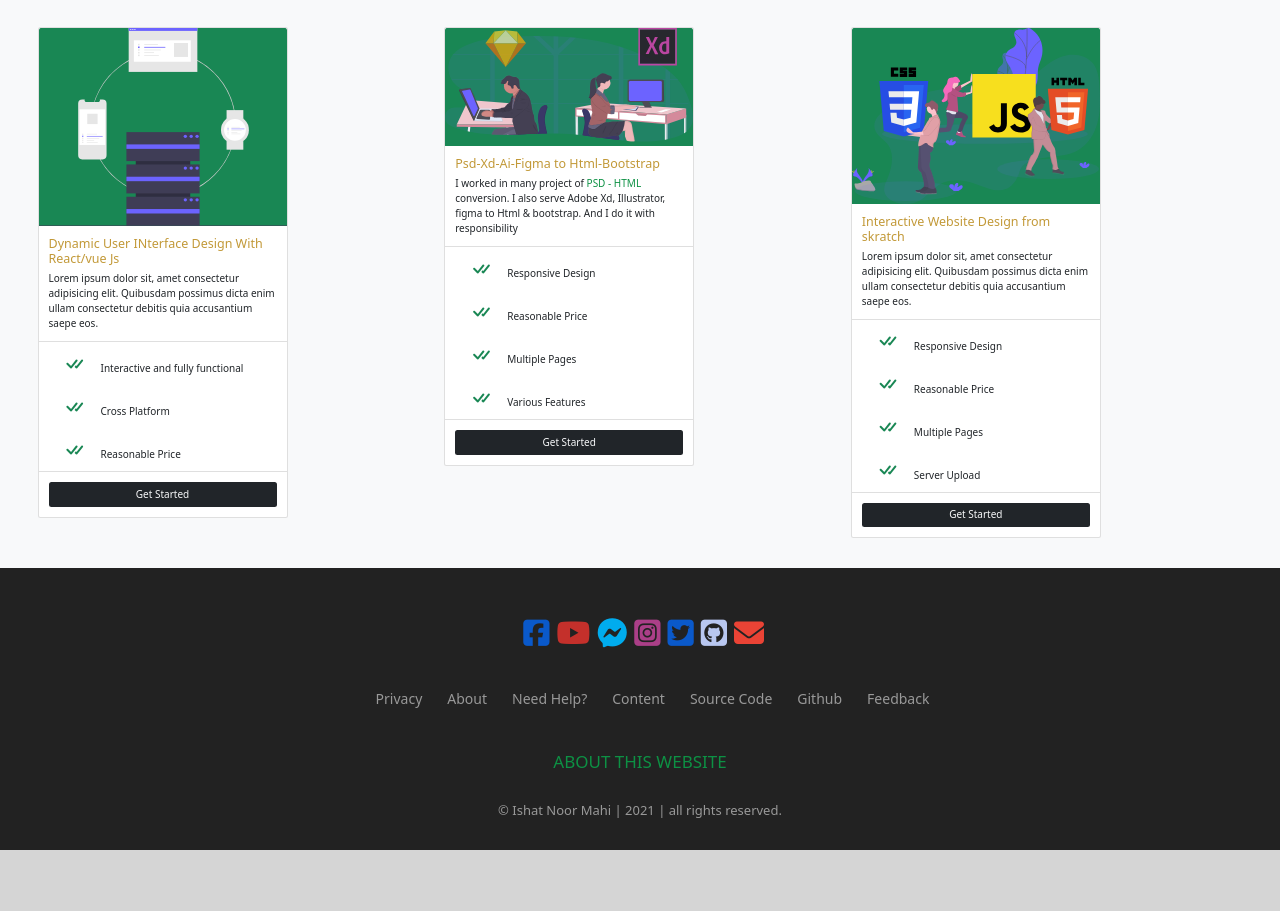
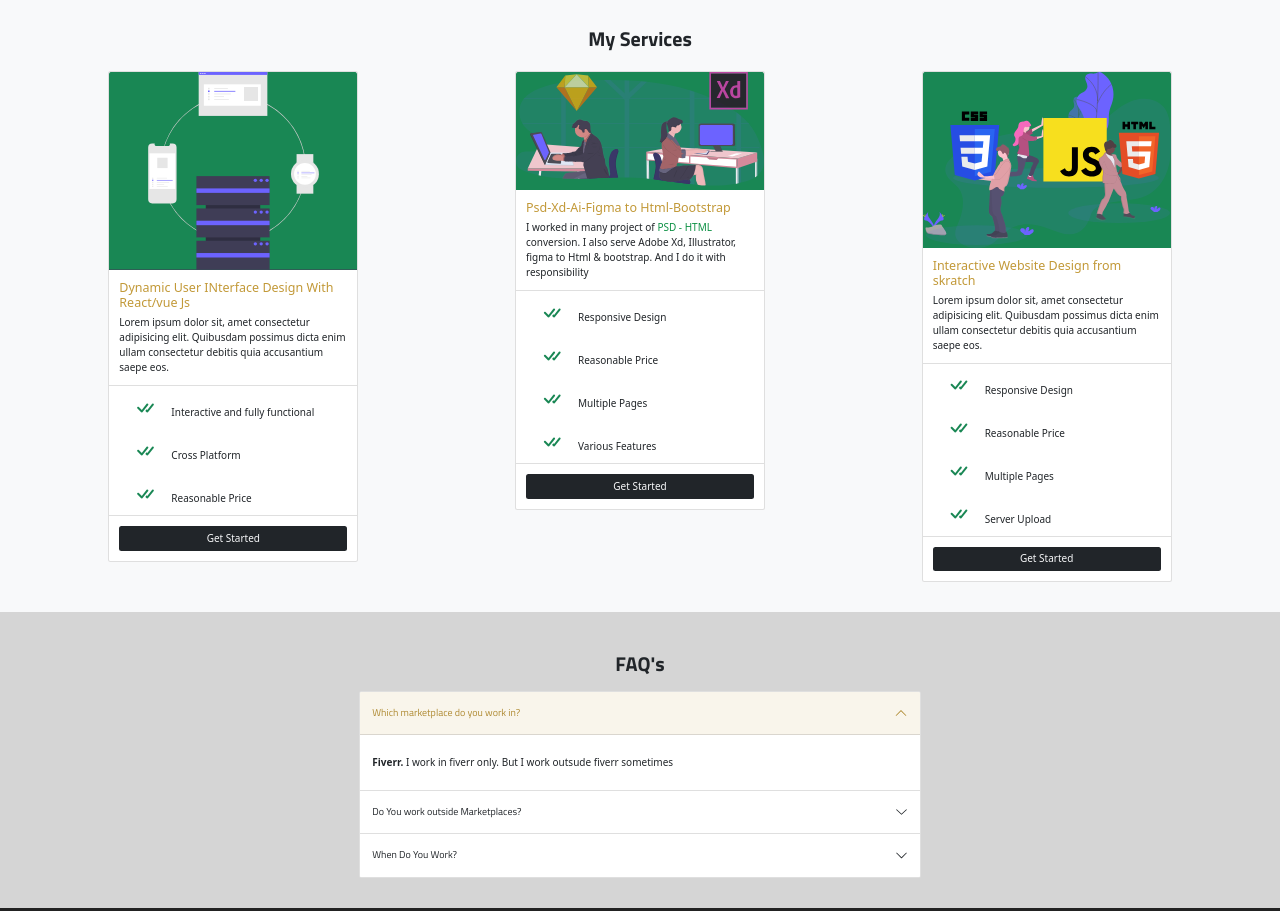
Before and after one commit to INmahi/portfolio, a website: page services.html in a window 1280 px wide. Shown: the part 456-1367 px from the top of the page. Before the commit the page ends 1306 px from the top, so only its background shows below. Drawn offline with nearby package versions, Linux system fonts and the light colour scheme; a web font is replaced by a local one.

Commit message:
responsive

```diff
--- a/resources/css/cmn.css
+++ b/resources/css/cmn.css
@@ -321,7 +321,7 @@ ul {
     margin-left: 1.3rem;
     width: 6.5rem;
     text-align: center;
-    padding: 0.5rem;
+    padding: 0.3rem;
     border-radius: 0.3rem;
     transition: 0.2s ease;
     -webkit-transition: 0.2s ease;
@@ -334,7 +334,7 @@ ul {
 }
 .manubar ul li a {
     color: #e2e0e0;
-    font-size: 1.7rem;
+    font-size: 1.6rem;
     font-family: Roboto, sans-serif;
     transition: 0.2s ease;
     -webkit-transition: 0.2s ease;
@@ -435,7 +435,7 @@ ul {
     align-items: center;
     justify-content: center;
     overflow: hidden;
-    flex-wrap: wrap;
+    flex-wrap: nowrap!important;
 }
 .home .left {
     width: 50%;
--- a/resources/css/services.css
+++ b/resources/css/services.css
@@ -1,5 +1,8 @@
 .bi-check-all{
     font-size: 22px!important;
+}
+.serv{
+    overflow: hidden!important;
 }
 .servBtn:hover{
     background:#1847ad!important;
--- a/sass/style.scss
+++ b/sass/style.scss
@@ -2,7 +2,9 @@ $primary: #c29938ef;
 .input-group {
     width: 50%!important;
 }
-
+.accordion-body {
+    padding: 2rem 1.25rem!important;
+}
 
 //import bootstrap
 @import "../node_modules/bootstrap/scss/bootstrap"
--- a/services.html
+++ b/services.html
@@ -20,6 +20,8 @@
      <script src="https://ajax.googleapis.com/ajax/libs/jquery/3.5.1/jquery.min.js"></script>
      <!-- BS ICON -->
      <link rel="stylesheet" href="https://cdn.jsdelivr.net/npm/bootstrap-icons@1.3.0/font/bootstrap-icons.css">
+     <!-- BOOTSTRAP JS -->
+     <!-- <link href="https://cdn.jsdelivr.net/npm/bootstrap@5.1.0/dist/css/bootstrap.min.css" rel="stylesheet" integrity="sha384-KyZXEAg3QhqLMpG8r+8fhAXLRk2vvoC2f3B09zVXn8CA5QIVfZOJ3BCsw2P0p/We" crossorigin="anonymous"> -->
 </head>
 <body>
     <div class="navigation" id="get_nav">
@@ -114,9 +116,12 @@
     </section>
 
     <section class="serv bg-light p-5 track-2nd-section">
-        <div class="row m-auto">
+        <div class="container">
+            <h2 class="h2 text-center text-dark text-bold"><strong>My Services</strong></h2>
+        </div>
+        <div class="row m-auto gy-4">
             <div class="col-md-4">
-                <div class="card" style="width: 25rem;">
+                <div class="card  mx-auto" style="width: 25rem;">
                 <img src="/resources/img/backend.svg" class="card-img-top bg-success" alt="...">
                 <div class="card-body">
                     <h5 class="card-title text-primary">Dynamic User INterface Design With React/vue Js</h5>
@@ -133,7 +138,7 @@
                 </div>
             </div>
             <div class="col-md-4">
-                <div class="card" style="width: 25rem;">
+                <div class="card  mx-auto" style="width: 25rem;">
                 <img src="/resources/img/graphic.svg" class="card-img-top bg-success" alt="...">
                 <div class="card-body">
                     <h5 class="card-title text-primary">Psd-Xd-Ai-Figma to Html-Bootstrap</h5>
@@ -151,7 +156,7 @@
                 </div>
             </div>
             <div class="col-md-4">
-                <div class="card" style="width: 25rem;">
+                <div class="card  mx-auto" style="width: 25rem;">
                 <img src="/resources/img/frontend2.svg" class="card-img-top bg-success" alt="...">
                 <div class="card-body">
                     <h5 class="card-title text-primary">Interactive Website Design from skratch</h5>
@@ -172,7 +177,51 @@
 
         </div>
     </section>
-
+    <section class="acc p-5">
+        <div class="container">
+            <h2 class="h2 text-center text-dark text-bold py-3"><strong>FAQ's</strong></h2>
+        </div>
+        <div class="container">
+            <div class="accordion w-50 mx-auto" id="accordionExample">
+                <div class="accordion-item">
+                  <h2 class="accordion-header" id="headingOne">
+                    <button class="accordion-button" type="button" data-bs-toggle="collapse" data-bs-target="#collapseOne" aria-expanded="true" aria-controls="collapseOne">
+                      Which marketplace do you work in?
+                    </button>
+                  </h2>
+                  <div id="collapseOne" class="accordion-collapse collapse show" aria-labelledby="headingOne" data-bs-parent="#accordionExample">
+                    <div class="accordion-body">
+                      <strong>Fiverr.</strong> I work in fiverr only. But I work outsude fiverr sometimes
+                    </div>
+                  </div>
+                </div>
+                <div class="accordion-item">
+                  <h2 class="accordion-header" id="headingTwo">
+                    <button class="accordion-button collapsed" type="button" data-bs-toggle="collapse" data-bs-target="#collapseTwo" aria-expanded="false" aria-controls="collapseTwo">
+                      Do You work outside Marketplaces?
+                    </button>
+                  </h2>
+                  <div id="collapseTwo" class="accordion-collapse collapse" aria-labelledby="headingTwo" data-bs-parent="#accordionExample">
+                    <div class="accordion-body">
+                      <strong>Yes.</strong> I work outside marketplace if my client wants.
+                    </div>
+                  </div>
+                </div>
+                <div class="accordion-item">
+                  <h2 class="accordion-header" id="headingThree">
+                    <button class="accordion-button collapsed" type="button" data-bs-toggle="collapse" data-bs-target="#collapseThree" aria-expanded="false" aria-controls="collapseThree">
+                      When Do You Work?
+                    </button>
+                  </h2>
+                  <div id="collapseThree" class="accordion-collapse collapse" aria-labelledby="headingThree" data-bs-parent="#accordionExample">
+                    <div class="accordion-body">
+                      <strong>Everyday exept Friday.</strong>
+                    </div>
+                  </div>
+                </div>
+              </div>
+        </div>
+    </section>
 
 
 
@@ -219,6 +268,7 @@
 <div class="online_status">
     <div id="snackbar">You are <span id="status"></span></div> <!--online/offline detect-->
 </div>
+<script src="https://cdn.jsdelivr.net/npm/bootstrap@5.1.0/dist/js/bootstrap.bundle.min.js" integrity="sha384-U1DAWAznBHeqEIlVSCgzq+c9gqGAJn5c/t99JyeKa9xxaYpSvHU5awsuZVVFIhvj" crossorigin="anonymous"></script>
 <script src="resources/js/jquery.waypoints.min.js"></script>
 <script src="/resources/js/cmn.js"></script>
 </body>
```
Also changed, not shown: index.html (+4 -4 lines), resources/css/responsive.min.css, resources/css/style.css, resources/css/style.min.css.
